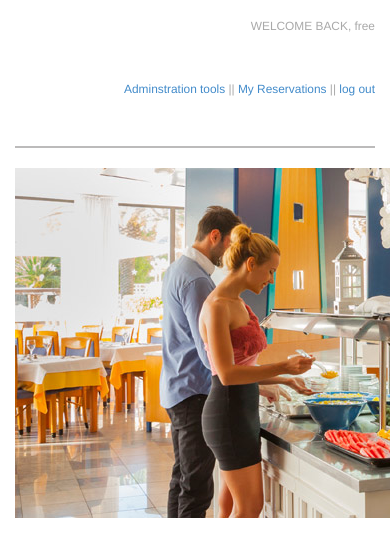
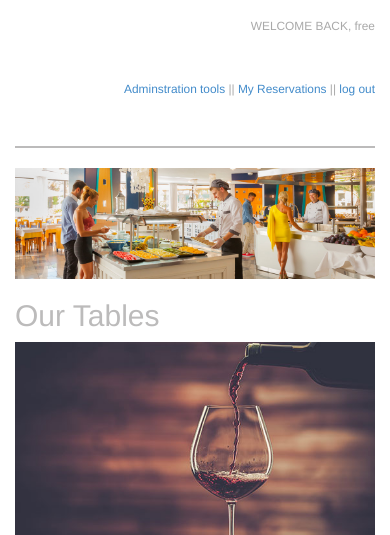
Before and after one commit to jusce17/golden, a PHP site: page /main.php in a window 390 px wide; the page is wider, and only the part inside the window is pictured. Shown: the top 535 px of that part. Run offline with PHP 8.4, Linux system fonts and the light colour scheme; a user stored in the database is signed in; data comes from the database, SQL or seed files in the repository.

Commit message:
cover image is now responsive

```diff
--- a/main.php
+++ b/main.php
@@ -56,8 +56,7 @@ include 'connection.php';
 
     <div class="row">
      <div class="col-md-12">
-     <img src="images/dinner_cover.jpg" >
-
+     <img src="images/dinner_cover.jpg" class="img-responsive" >
         </div>
     </div>
     <div class="row">
@@ -110,7 +109,9 @@ $show_tables = mysqli_query($conn, $all_tables);
 if(mysqli_num_rows($show_tables)>0){
 	while($row = mysqli_fetch_assoc($show_tables)){
 
-      echo ' <form action ="check_table.php" method ="post"><input type="submit" name="table" class= "tables ' . $row["state"]. '" value=" '. $row["table_id"].'"> </input> </form> ';
+      echo ' <form action ="check_table.php" method ="post">
+      <input type="submit" name="table" class= "tables ' . $row["state"]. '" value=" '. $row["table_id"].'"> </input>
+      </form> ';
 
 
 		}
```
